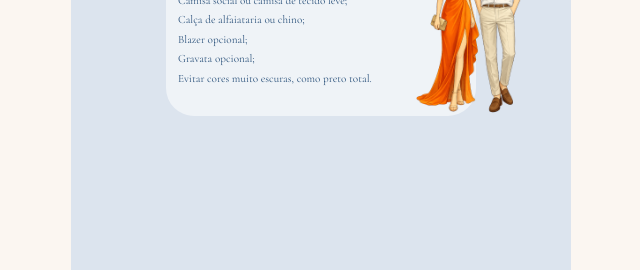
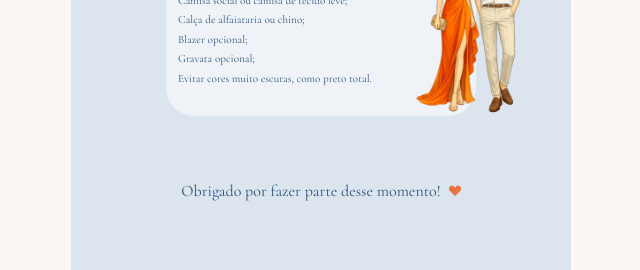
Before and after one commit to BernardoHazin/casamento, a Next.js app: page / in a window 1280 px wide. Shown: the part 4105-4375 px from the top of the page, without its empty margins (319-959 px from the left). Built offline with nearby package versions, Linux system fonts and the light colour scheme; no server answers; the database is empty; a web font is replaced by a local one.

Commit message:
Move thank-you message from gift list to dress code section.
Relocate the closing gratitude note and heart icon to the dress code area and remove it from the gift list footer.

Co-authored-by: Cursor <cursoragent@cursor.com>

```diff
--- a/app/components/wedding/dress-code-section.tsx
+++ b/app/components/wedding/dress-code-section.tsx
@@ -87,6 +87,14 @@ export function DressCodeSection() {
         />
       </div>
 
+      <div className="flex items-center justify-center gap-2 text-center my-12">
+        <p className="font-serif text-md leading-snug text-blue-grey">
+          Obrigado por fazer parte desse momento!
+        </p>
+
+        <Image src="/heart.png" alt="Heart" width={12} height={12} />
+      </div>
+
       <div className="absolute left-0 bottom-0">
         <Image src="/FAC_9915.png" alt="" width={500} height={249} />
       </div>
--- a/app/lista-de-presentes/page.tsx
+++ b/app/lista-de-presentes/page.tsx
@@ -126,12 +126,6 @@ export default async function GiftListPage() {
         )}
 
         <footer className="mt-12 flex flex-col items-center gap-3 text-center">
-          <p className="font-serif text-sm font-semibold uppercase tracking-[0.16em] text-blue-grey">
-            Obrigado por fazer parte desse momento!
-          </p>
-
-          <Image src="/heart.png" alt="" width={14} height={14} />
-
           <Image
             src="/monograma.svg"
             alt="Monograma Isabela & Bernardo"
```
